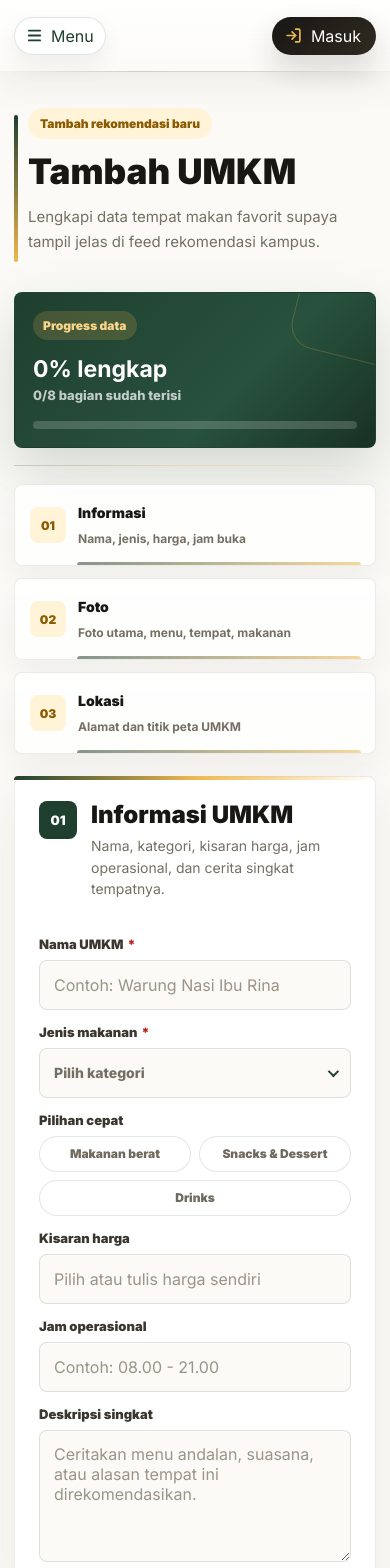
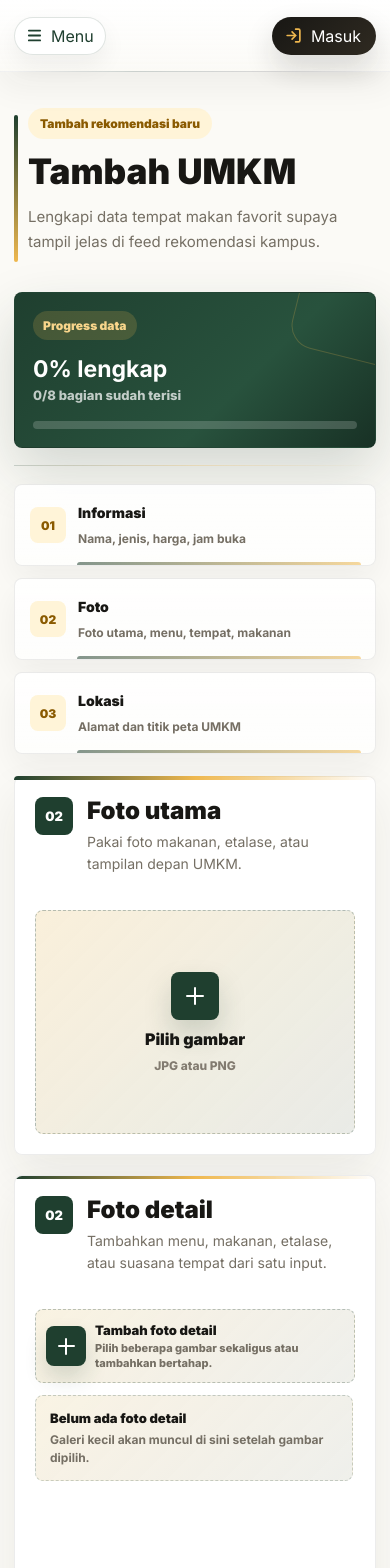
Before and after one commit to Plus-Review/food-review-frontend, a React (Vite) app: page /tambah in a window 390 px wide. Shown: the top 1568 px of the page. Built offline with nearby package versions, Linux system fonts and the light colour scheme.

Commit message:
fix: restore photo input on add UMKM page

```diff
--- a/src/pages/AddUMKM.css
+++ b/src/pages/AddUMKM.css
@@ -2045,3 +2045,38 @@ body:has(.add-page) {
     transform: translateY(0) scale(1);
   }
 }
+
+/* Memastikan panel foto tampil pada deployment */
+.add-layout > .add-sidebar {
+    display: grid !important;
+    position: static !important;
+    align-content: start;
+    align-self: start;
+    gap: 20px;
+    width: 100%;
+    min-width: 0;
+    height: auto;
+    visibility: visible !important;
+    opacity: 1 !important;
+    overflow: visible;
+    z-index: 1;
+}
+
+.add-layout > .add-sidebar > .add-upload-panel,
+.add-layout > .add-sidebar > .add-preview-panel {
+    display: block !important;
+}
+
+.add-layout > .add-sidebar > .add-detail-photo-panel {
+    display: grid !important;
+}
+
+@media (max-width: 1050px) {
+    .add-layout {
+        grid-template-columns: 1fr !important;
+    }
+
+    .add-layout > .add-sidebar {
+        position: static !important;
+    }
+}
```
